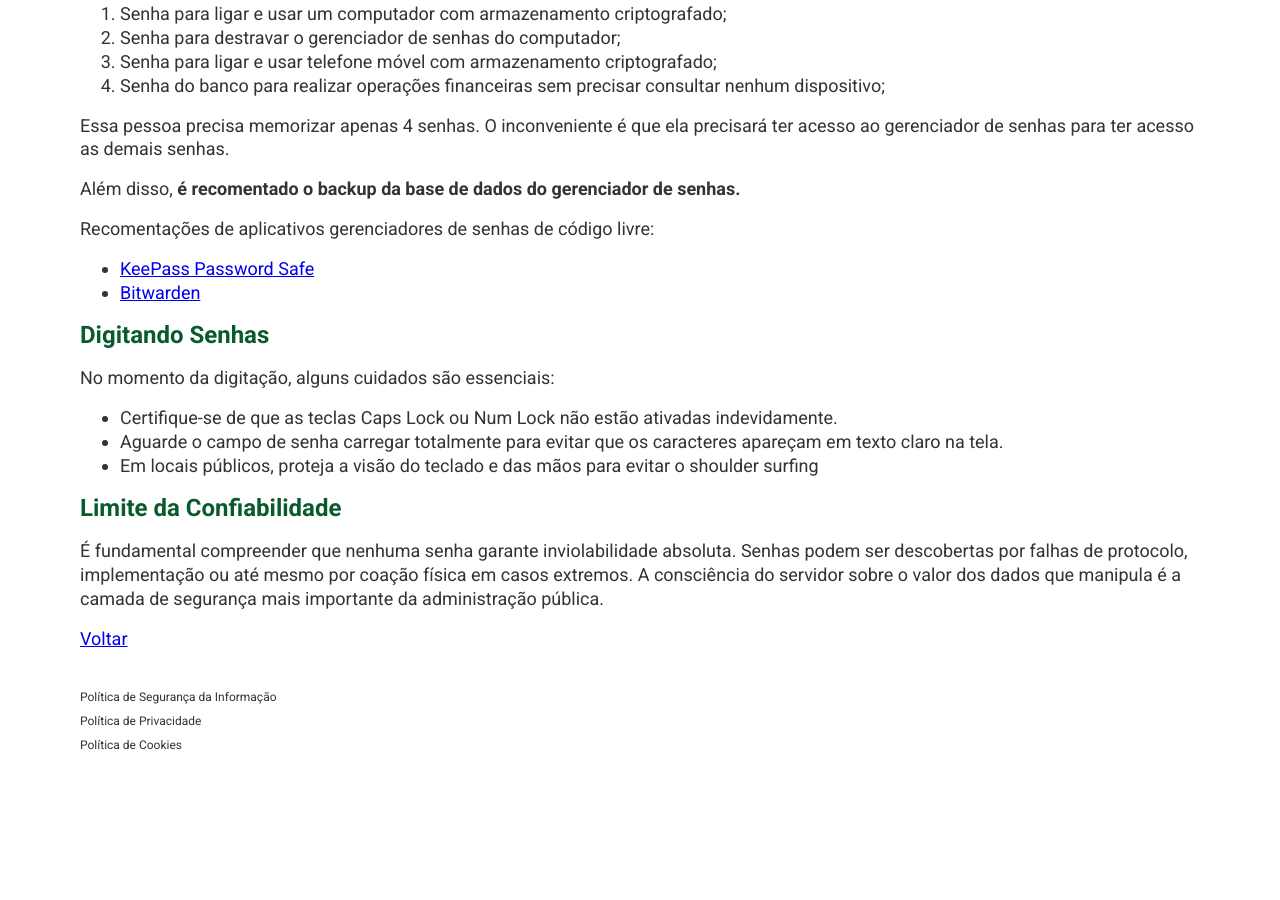
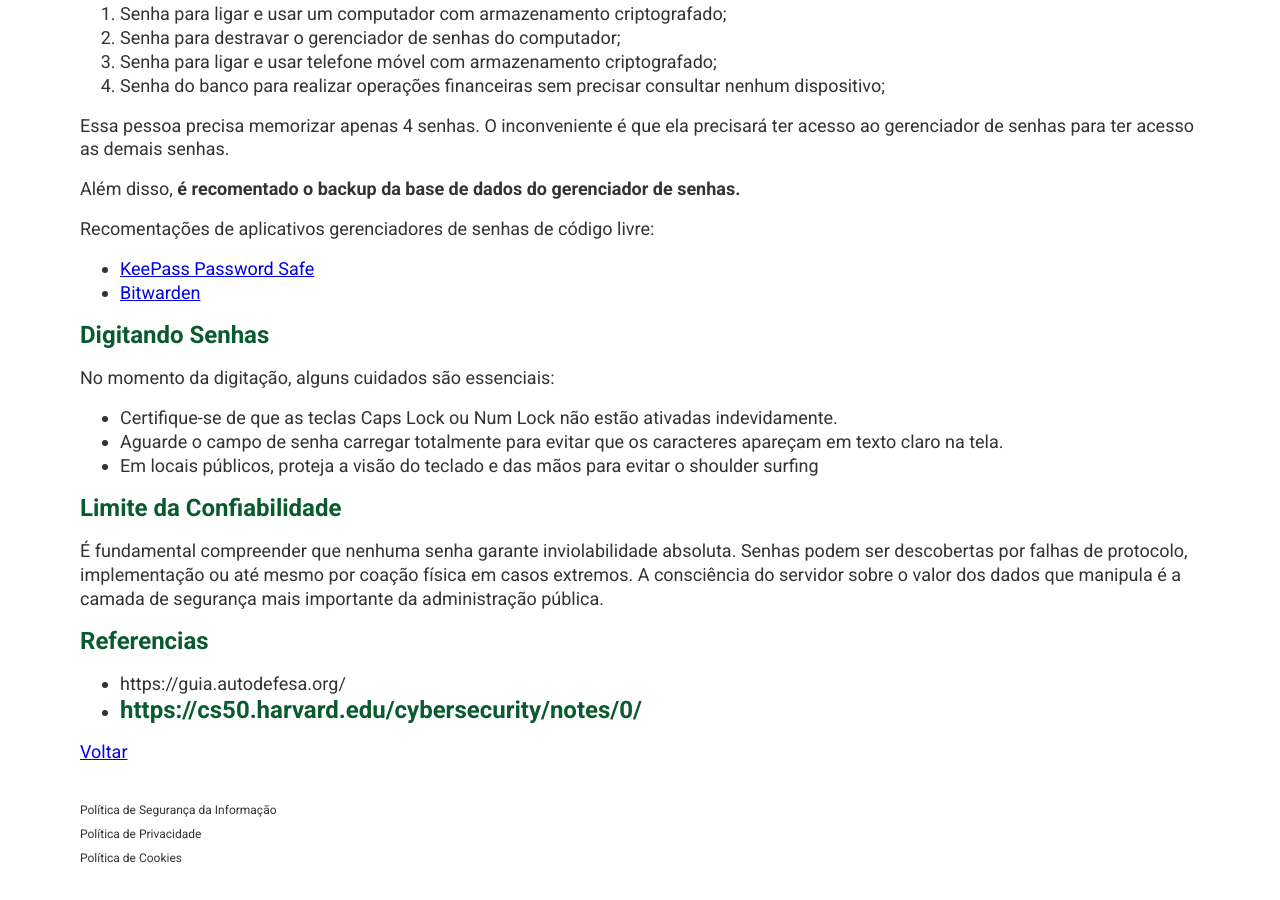
Before and after one commit to pmsbs/pmsbs.github.io, a Jekyll site: the page built from _posts/2026-01-13-orientacoes-sobre-seguranca-de-contas-e-uso-de-senhas.md, in a window 1280 px wide and 900 px high, scrolled down 1727 px. Built offline with Jekyll 4.4.1, drawn with Linux system fonts in a browser that asks for light colours; before the commit the page ends 2514 px from its top, so only the background shows below that.

Commit message:
Add references

```diff
--- a/_posts/2026-01-13-orientacoes-sobre-seguranca-de-contas-e-uso-de-senhas.md
+++ b/_posts/2026-01-13-orientacoes-sobre-seguranca-de-contas-e-uso-de-senhas.md
@@ -75,3 +75,9 @@ No momento da digitação, alguns cuidados são essenciais:
 ## Limite da Confiabilidade
 
 É fundamental compreender que nenhuma senha garante inviolabilidade absoluta. Senhas podem ser descobertas por falhas de protocolo, implementação ou até mesmo por coação física em casos extremos. A consciência do servidor sobre o valor dos dados que manipula é a camada de segurança mais importante da administração pública.
+
+## Referencias
+
+- https://guia.autodefesa.org/
+- https://cs50.harvard.edu/cybersecurity/notes/0/
+-
```
